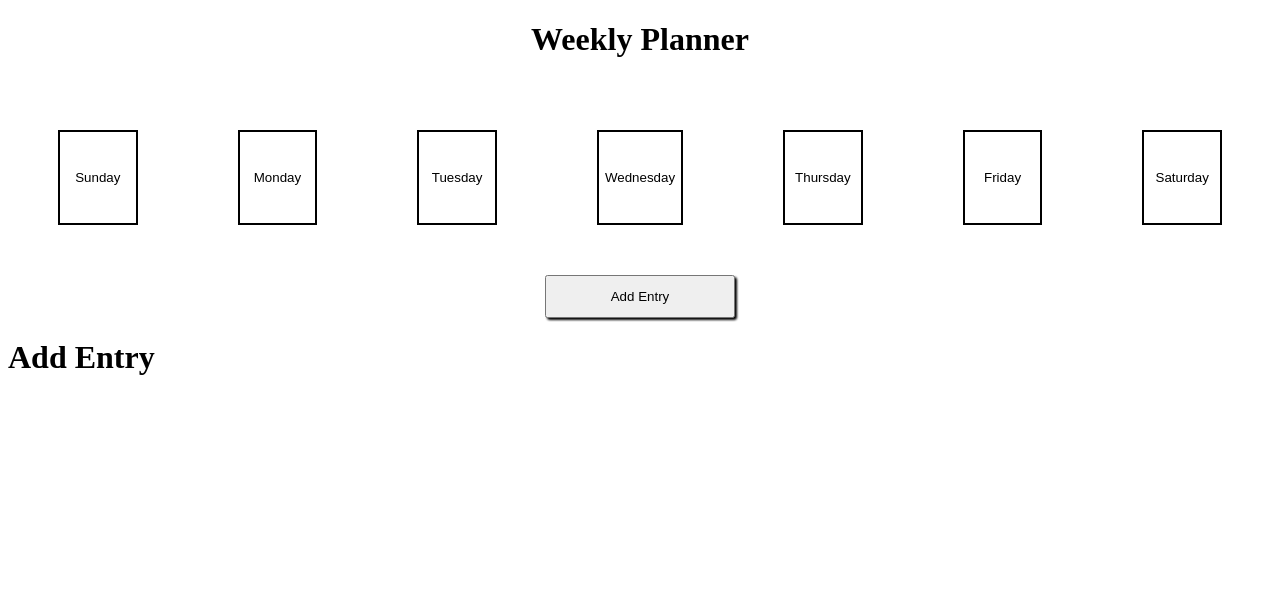
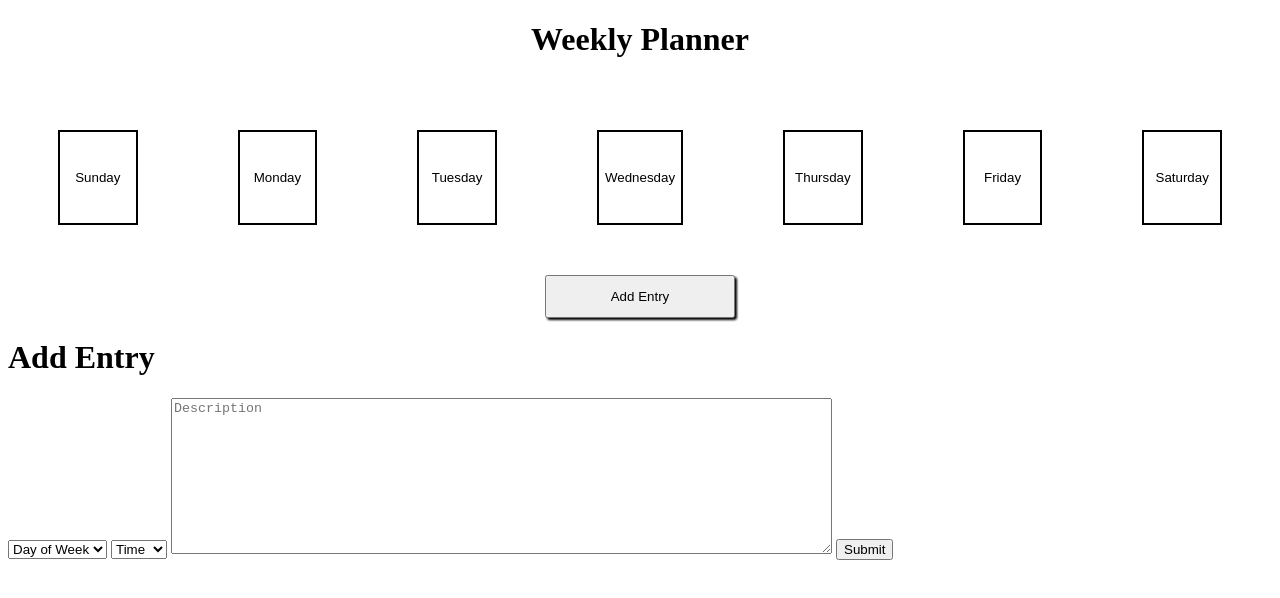
Before and after one commit to arieldonner/week-planner, a website: page index.html in a window 1280 px wide. Drawn offline with Linux system fonts and the light colour scheme.

```diff
--- a/index.html
+++ b/index.html
@@ -24,6 +24,35 @@
   </div>
   <div class="add-entry">
     <h1>Add Entry</h1>
+    <form>
+      <select name="day-of-week">
+        <option value="weekday">Day of Week</option>
+        <option value="sunday">Sunday</option>
+        <option value="monday">Monday</option>
+        <option value="tuesday">Tuesday</option>
+        <option value="wednesday">Wednesday</option>
+        <option value="thursday">Thursday</option>
+        <option value="friday">Friday</option>
+        <option value="saturday">Saturday</option>
+      </select>
+      <select name="time">
+        <option value="time">Time</option>
+        <option value="12">12:00</option>
+        <option value="1">1:00</option>
+        <option value="2">2:00</option>
+        <option value="3">3:00</option>
+        <option value="4">4:00</option>
+        <option value="5">5:00</option>
+        <option value="6">6:00</option>
+        <option value="7">7:00</option>
+        <option value="8">8:00</option>
+        <option value="9">9:00</option>
+        <option value="10">10:00</option>
+        <option value="11">11:00</option>
+      </select>
+      <textarea name="description" cols="80" rows="10" placeholder="Description"></textarea>
+      <button type="submit" class="submit-btn">Submit</button>
+    </form>
   </div>
   <script src="main.js"></script>
 </body>
--- a/layout.css
+++ b/layout.css
@@ -14,3 +14,7 @@
 .button-flex {
   display: flex;
 }
+
+.hidden {
+  display: none;
+}
--- a/styles.css
+++ b/styles.css
@@ -31,3 +31,7 @@
 .day-entry:hover {
   background-color: #ccc;
 }
+
+.submit-button {
+
+}
```
